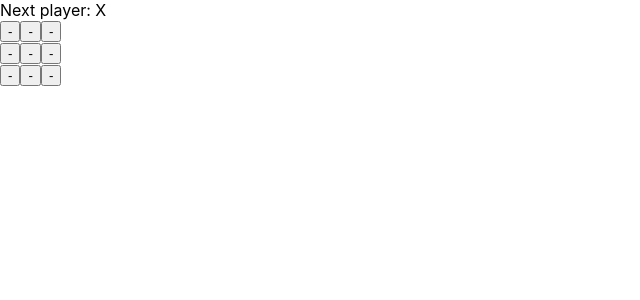
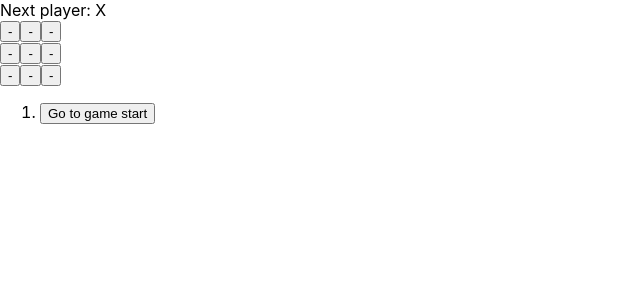
Before and after one commit to Magthylius/magthylius.github.io, a React (Create React App) app in the folder web/: page / in a window 1280 px wide. Shown: the top 300 px of the page, without its empty margins (0-640 px from the left). Built offline with nearby package versions, Linux system fonts and the light colour scheme.

Commit message:
feat: board history

```diff
--- a/web/src/App.tsx
+++ b/web/src/App.tsx
@@ -35,30 +35,65 @@ function BoardRow(props: BoardRowProps) {
   );
 }
 
-function App() {
-  const [squares, setSquares] = useState<string[]>(Array(9).fill("-"));
-  const [isXTurn, setIsXTurn] = useState<boolean>(true);
-
+function Board(props: { isXTurn: boolean, squares: string[], onPlay: (squares: string[]) => void }) {
   function handleClick(index: number) {
     //! Ignore if already has value
-    if (squares[index] !== "-" || calculateWinner(squares) !== "-") return;
+    if (props.squares[index] !== "-" || calculateWinner(props.squares) !== "-") return;
 
-    const nextSquares = squares.slice();
-    nextSquares[index] = isXTurn ? "X" : "O";
-    setSquares(nextSquares);
-    setIsXTurn(!isXTurn);
+    const nextSquares = props.squares.slice();
+    nextSquares[index] = props.isXTurn ? "X" : "O";
+
+    props.onPlay(nextSquares);
   }
 
-  const winner = calculateWinner(squares);
-  const status = winner === "-" ? "Next player: " + (isXTurn ? "X" : "O") : "Winner: " + winner;
+  const winner = calculateWinner(props.squares);
+  const status = winner === "-" ? "Next player: " + (props.isXTurn ? "X" : "O") : "Winner: " + winner;
 
   return (
     <>
       <div className='status'>{status}</div>
-      <BoardRow refData={squares} rowValue={0} onRowClickEvent={handleClick} />
-      <BoardRow refData={squares} rowValue={1} onRowClickEvent={handleClick} />
-      <BoardRow refData={squares} rowValue={2} onRowClickEvent={handleClick} />
+      <BoardRow refData={props.squares} rowValue={0} onRowClickEvent={handleClick} />
+      <BoardRow refData={props.squares} rowValue={1} onRowClickEvent={handleClick} />
+      <BoardRow refData={props.squares} rowValue={2} onRowClickEvent={handleClick} />
     </>
+  );
+}
+
+function Game() {
+  const [history, setHistory] = useState<string[][]>([Array(9).fill("-")])
+  const [currentMove, setCurrentMove] = useState(0);
+
+  const currentSquares = history[currentMove];
+  const isXTurn = currentMove % 2 === 0;
+
+  function handlePlay(nextSquares: string[]) {
+    const nextHistory = [...history.slice(0, currentMove + 1), nextSquares];
+    setHistory(nextHistory);
+    setCurrentMove(nextHistory.length - 1);
+  }
+
+  function jumpToMove(nextMove: number) {
+    setCurrentMove(nextMove);
+  }
+
+  const moves = history.map((squares, move) => {
+    const description = move > 0 ? "Go to move #" + move : "Go to game start";
+    return (
+      <li key={move}>
+        <button onClick={() => jumpToMove(move)}>{description}</button>
+      </li>
+    );
+  })
+
+  return (
+    <div className='game'>
+      <div className='game-board'>
+        <Board isXTurn={isXTurn} squares={currentSquares} onPlay={handlePlay} />
+      </div>
+      <div className='game-info'>
+        <ol>{moves}</ol>
+      </div>
+    </div>
   );
 }
 
@@ -88,4 +123,4 @@ function calculateWinner(currentSquares: string[]) {
   return "-";
 }
 
-export default App;
+export default Game;
--- a/web/src/index.tsx
+++ b/web/src/index.tsx
@@ -1,7 +1,7 @@
 import React from 'react';
 import ReactDOM from 'react-dom/client';
 import './index.css';
-import App from './App';
+import Game from './App';
 import reportWebVitals from './reportWebVitals';
 
 const root = ReactDOM.createRoot(
@@ -9,7 +9,7 @@ const root = ReactDOM.createRoot(
 );
 root.render(
   <React.StrictMode>
-    <App />
+    <Game />
   </React.StrictMode>
 );
 
```
Also changed, not shown: 1 other file (tests, documents, lock files or other folders).
